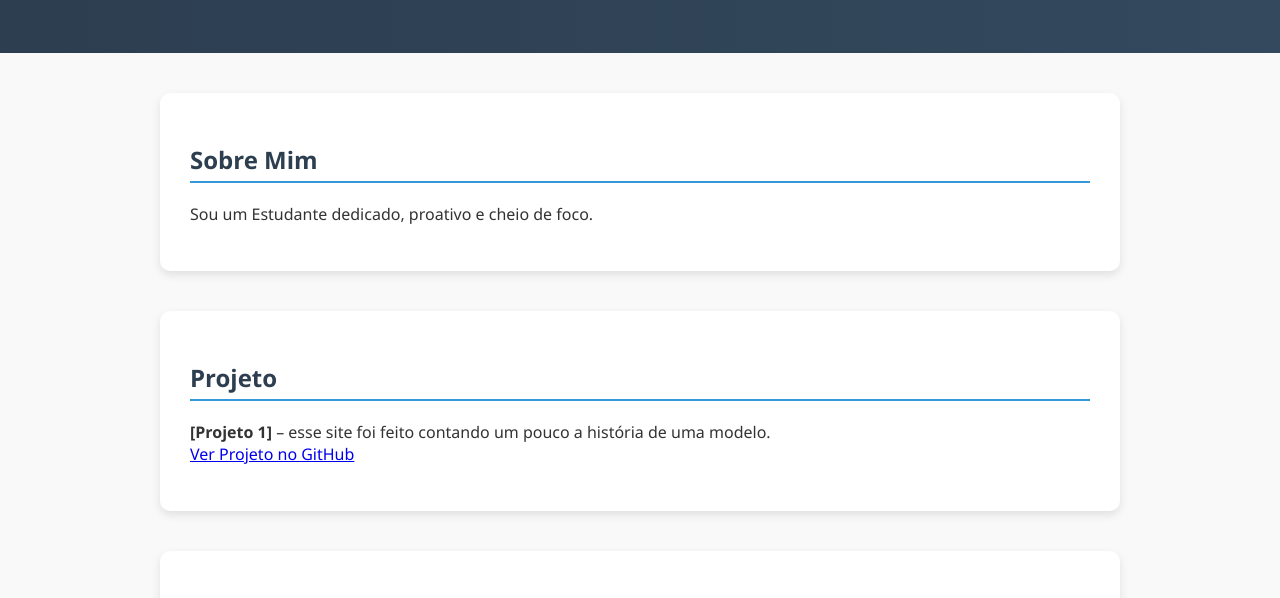
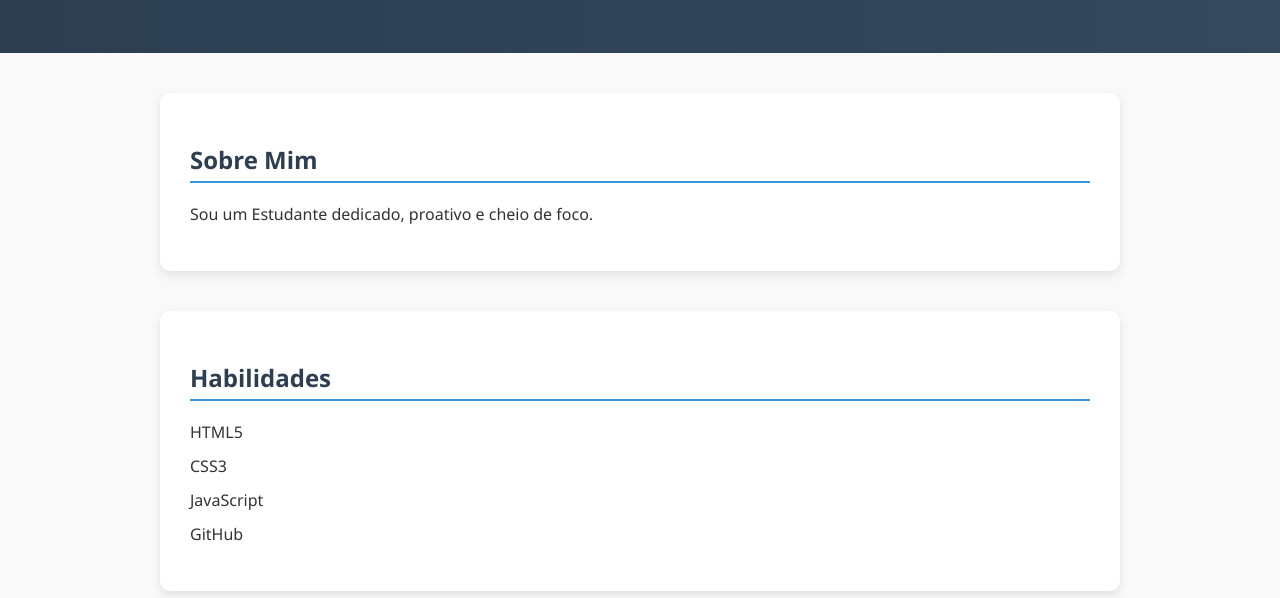
Before and after one commit to ronaldo-chagas/Portfolio, a plain HTML site: page index.html in a window 1280 px wide. Shown: the part 329-927 px from the top of the page. Drawn offline with Linux system fonts and the light colour scheme.

Commit message:
Update index.html

```diff
--- a/index.html
+++ b/index.html
@@ -17,7 +17,17 @@
     <h2>Sobre Mim</h2>
     <p>Sou um Estudante dedicado, proativo e cheio de foco.</p>
   </section>
-
+  <section id="habilidades">
+            <div class="container">
+                <h2>Habilidades</h2>
+                <ul class="lista-habilidades">
+                    <li><i class="fab fa-html5"></i> HTML5</li>
+                    <li><i class="fab fa-css3-alt"></i> CSS3</li>
+                    <li><i class="fab fa-js-square"></i> JavaScript</li>
+                    <li><i class="fab fa-github"></i> GitHub</li>
+                </ul>
+            </div>
+        </section>
 
 
   <section>
```
